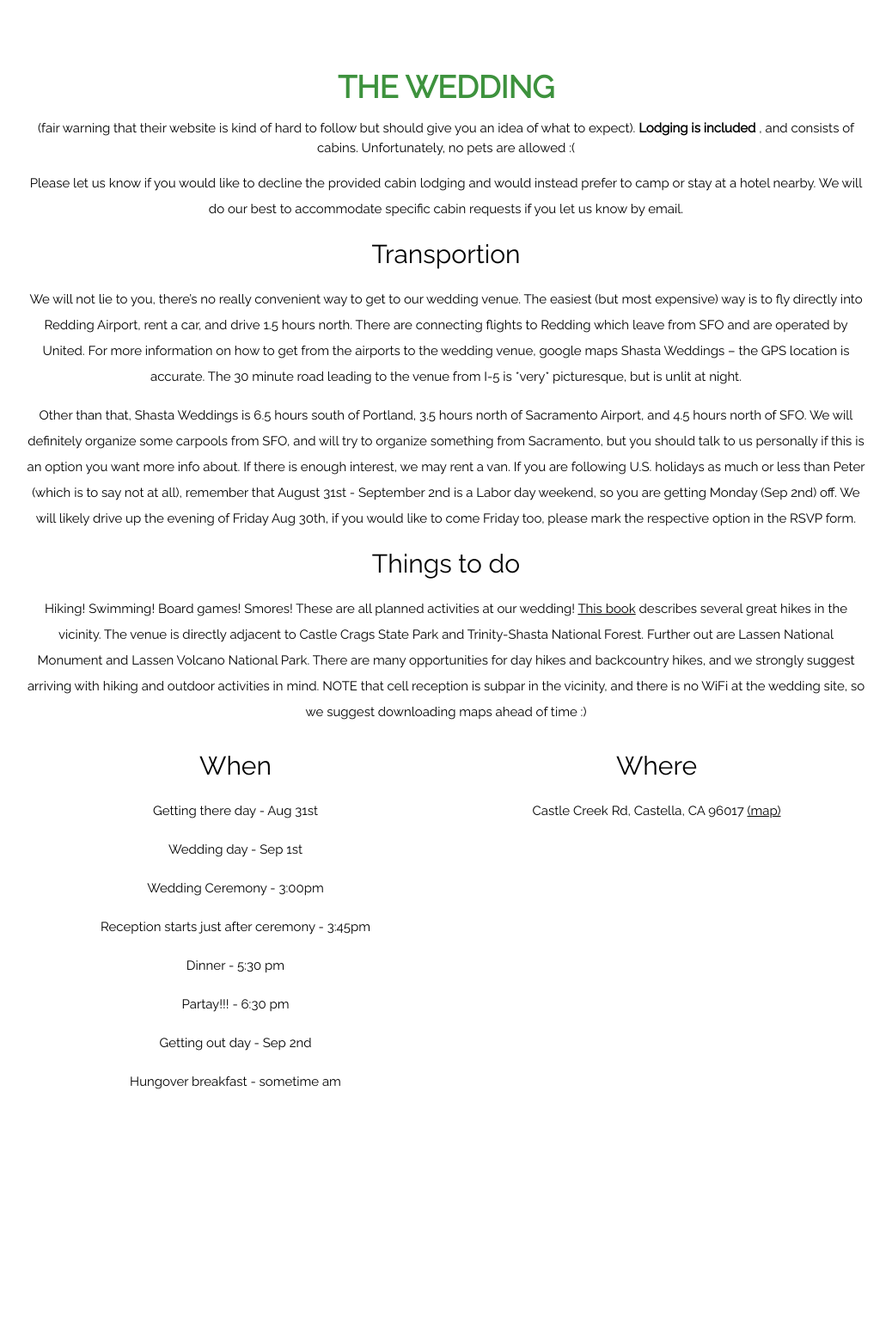
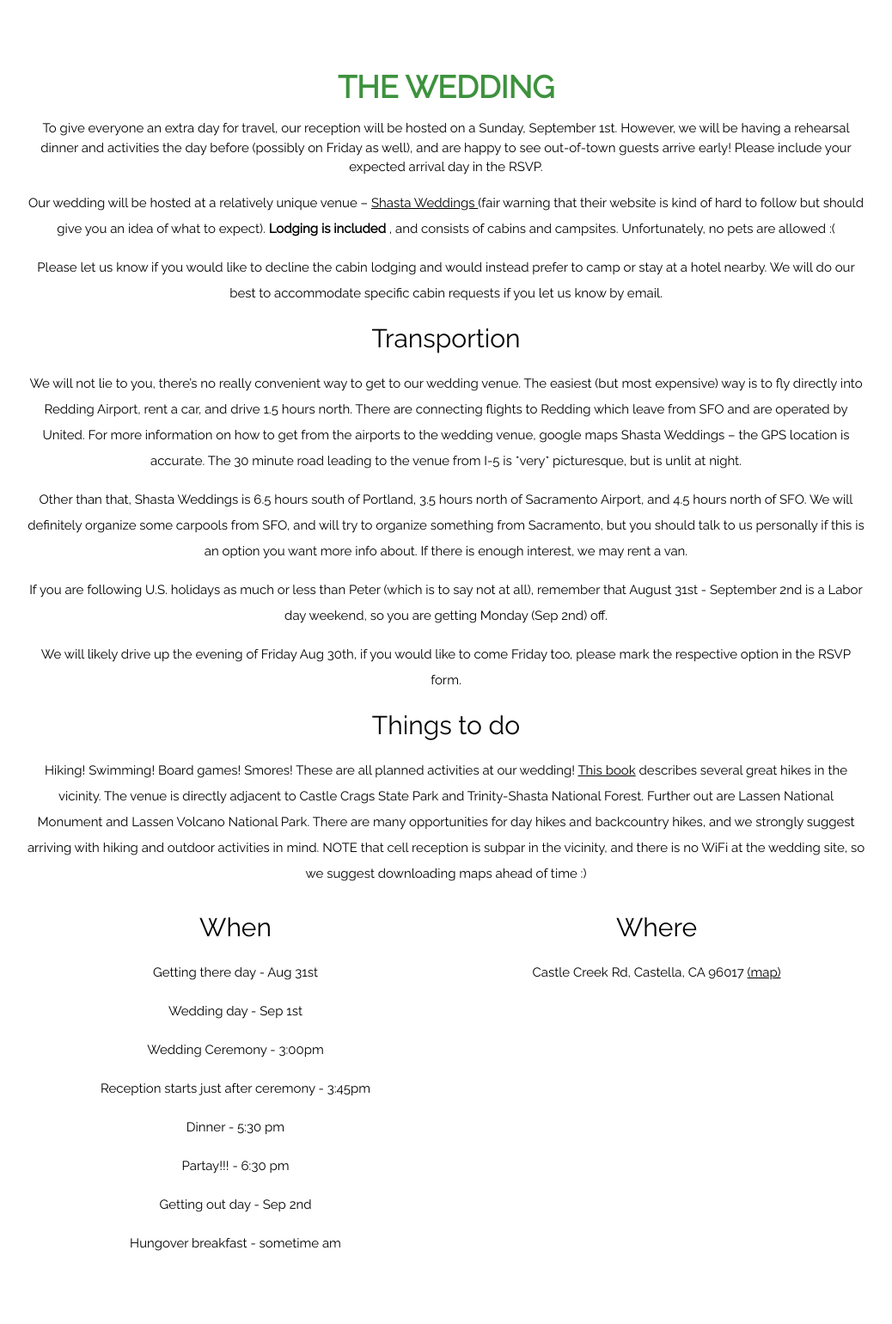
Before and after one commit to pzhokhov/bearandlazzerfair, a Flask app: page /wedding in a window 1280 px wide. Shown: the part 800-2340 px from the top of the page at 86% size, without its empty margins (121-1159 px from the left). Before the commit the page ends 2067 px from the top, so only its background shows below. Run offline with Flask 2, Linux system fonts and the light colour scheme; parts of the project's set-up code (start-up, migrations or seed data) failed here and were passed over.

Commit message:
updated wedding page, added some stuff to gitingore

```diff
--- a/templates/wedding.j2
+++ b/templates/wedding.j2
@@ -18,17 +18,25 @@
 <div class="w3-container w3-padding-64 w3-white w3-grayscale-min w3-center" id="wedding">
   <div class="w3-content">
     <h1 class="w3-text-emph"><b>THE WEDDING</b></h1>
-		(fair warning that their website is kind of hard to follow but should give you an idea of what to expect).
-		<b> Lodging is included </b>, and consists of cabins. Unfortunately, no pets are allowed :(
+
+		To give everyone an extra day for travel, our reception will be hosted on a Sunday, September 1st. However, we will be having a rehearsal dinner and activities the day before (possibly on Friday as well), and are happy to see out-of-town guests arrive early! Please include your expected arrival day in the RSVP. </p>
+		<p> Our wedding will be hosted at a relatively unique venue – <a href = https://shastaweddings.com/sw_cabins.html>
+		Shasta Weddings  </a>
+		(fair warning that their website is kind of hard to follow but should give you an idea of what to expect). <b> Lodging is included </b>, and consists of cabins and campsites. Unfortunately, no pets are allowed :(
 		</p>
-		<p>Please let us know if you would like to decline the provided cabin lodging and would instead
+		<p>Please let us know if you would like to decline the cabin lodging and would instead
 		prefer to camp or stay at a hotel nearby. We will do our best to accommodate specific cabin requests
 		if you let us know by email.
 		<h2> Transportion </h2>
 		  <p> We will not lie to you, there’s no really convenient way to get to our wedding venue. The easiest (but most expensive) way is to fly directly into Redding Airport, rent a car, and drive 1.5 hours north. There are connecting flights to Redding which leave from SFO and are operated by United. For more information on how to get from the airports to the wedding venue, google maps Shasta Weddings – the GPS location is accurate. The 30 minute road leading to the venue from I-5 is *very* picturesque, but is unlit at night. </p>
 
-	<p>Other than that, Shasta Weddings is 6.5 hours south of Portland, 3.5 hours north of Sacramento Airport, and 4.5 hours north of SFO. We will definitely organize some carpools from SFO, and will try to organize something from Sacramento, but you should talk to us personally if this is an option you want more info about. If there is enough interest, we may rent a van.
-If you are following U.S. holidays as much or less than Peter (which is to say not at all), remember that August 31st - September 2nd is a Labor day weekend, so you are getting Monday (Sep 2nd) off.
+	<p>Other than that, Shasta Weddings is 6.5 hours south of Portland, 3.5 hours north of Sacramento Airport, and 4.5 hours north of SFO.
+	We will definitely organize some carpools from SFO, and will try to organize something from Sacramento, but you should talk to us personally if this is an option you want more info about.
+	If there is enough interest, we may rent a van. </p>
+
+<p> If you are following U.S. holidays as much or less than Peter (which is to say not at all), remember that August 31st - September 2nd is a Labor day weekend, so you are getting Monday (Sep 2nd) off. </p>
+
+<p>
 We will likely drive up the evening of Friday Aug 30th, if you would like to come Friday too, please mark the respective option in the RSVP form.
 </p>
 
```
Also changed, not shown: 1 other file.
